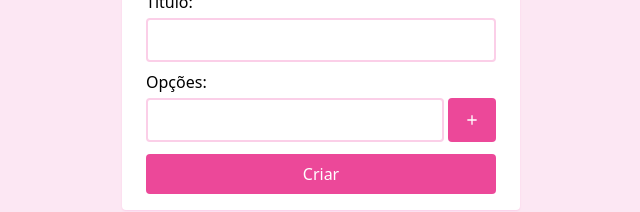
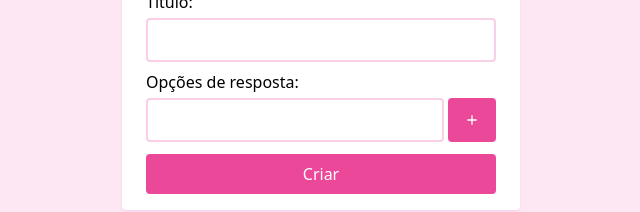
Before and after one commit to br-adriel/react-poll-app, a React (Vite) app: page /create in a window 1280 px wide. Shown: the part 376-588 px from the top of the page, without its empty margins (319-959 px from the left). Built offline with nearby package versions, Linux system fonts and the light colour scheme.

Commit message:
feat: Update field label on Create page

```diff
--- a/src/pages/Create.tsx
+++ b/src/pages/Create.tsx
@@ -22,7 +22,7 @@ export default function Create() {
               <Input type='text' name='title' id='title' required />
             </FieldWrapper>
             <FieldWrapper>
-              <label htmlFor='options'>Opções:</label>
+              <label htmlFor='options'>Opções de resposta:</label>
               <OptionsInput
                 id='options'
                 options={options}
```
